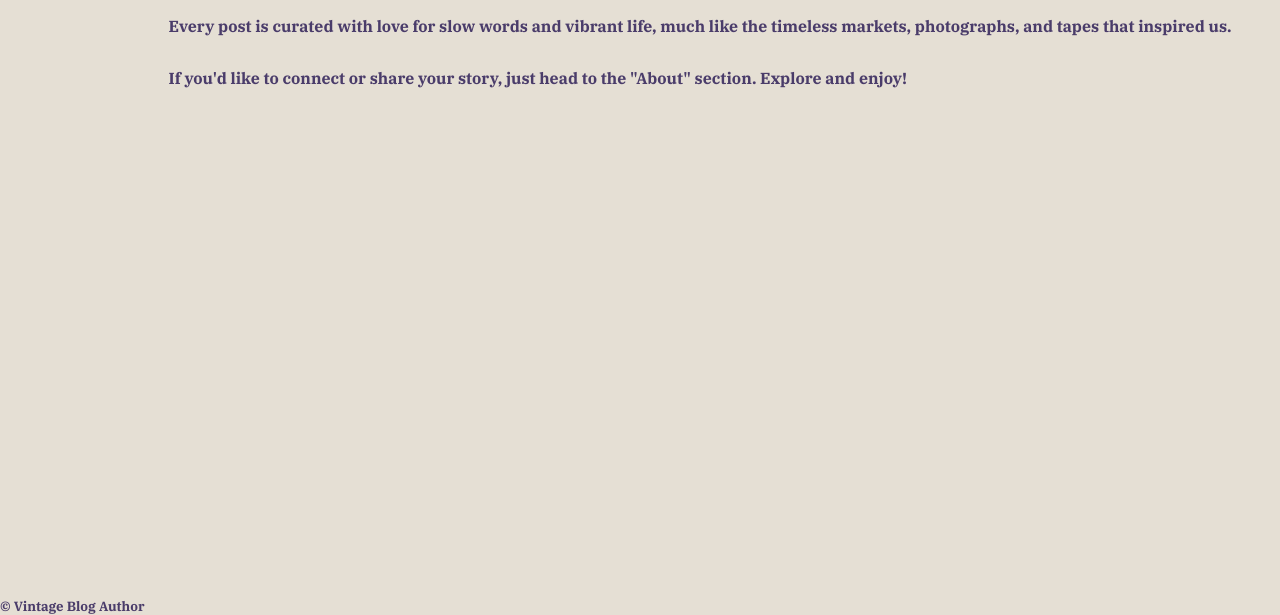
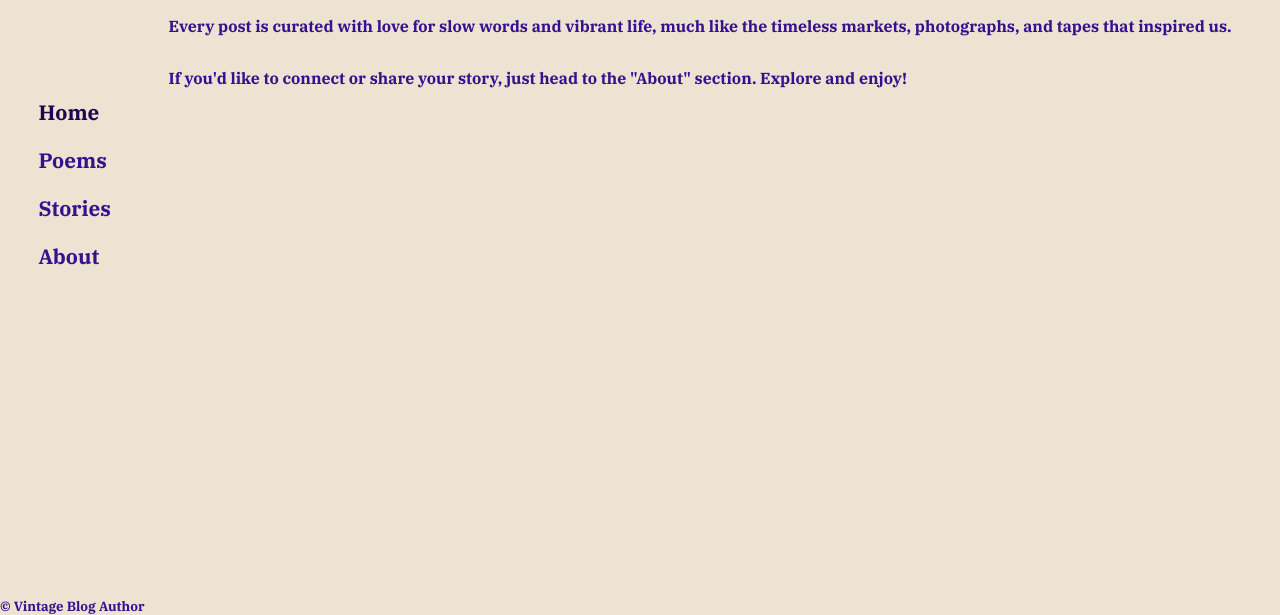
Before and after one commit to ritwyck/website, a plain HTML site: page index.html in a window 1280 px wide. Shown: the part 205-820 px from the top of the page. Drawn offline with Linux system fonts and the light colour scheme; a web font is replaced by a local one.

Commit message:
Update style.css

```diff
--- a/style.css
+++ b/style.css
@@ -1,49 +1,21 @@
 /* ================= Sant’Ambrogio-Inspired Blog Style (Dusty Beige & Deep Violet) ======================= */
 
-html, body {
-  margin: 0;
-  padding: 0;
-  box-sizing: border-box;
-  background: #e5dfd4; /* Light dusty beige background */
-  min-height: 100vh;
-}
-
-body {
-  font-family: 'IBM Plex Serif', 'Halant', serif;
-  color: #4a3c6a; /* Deep violet base text */
-  overflow-x: hidden;
-}
 body, html {
   margin: 0;
   padding: 0;
   box-sizing: border-box;
-  background: #e5dfd4;
+  background: #EDE3D2;
   min-height: 100vh;
   font-family: 'IBM Plex Serif', 'Halant', serif;
-  color: #4a3c6a;
+  color: #36108e;
 }
 
-.container {
-  display: flex;
-  flex-direction: row;
-  min-height: 100vh;
-}
 
-.main-menu.vertical {
-  display: flex;
-  flex-direction: column;
-  align-items: flex-start;
-  background: none;
-  padding: 2em 1.6em 2em 2.4em;
-  min-width: 130px;
-  height: 100vh;
-  box-sizing: border-box;
-}
 
 .menu-link {
   font-family: 'IBM Plex Serif', serif;
   font-weight: 700;
-  color: #4a3c6a;
+  color: #36108e;
   text-decoration: none;
   font-size: 1.3em;
   margin-bottom: 1em;
@@ -55,12 +27,12 @@ body, html {
 
 .menu-link.active {
   font-weight: bold;
-  color: #160046;
+  color: #1d064e;
   text-decoration: bold;
 }
 
 .menu-link:hover {
-  color: #160046;
+  color: #1d064e;
   text-decoration: bold;
 }
 
@@ -70,3 +42,25 @@ body, html {
   display: flex;
   flex-direction: column;
 }
+
+
+.container {
+  display: flex;
+  flex-direction: row;
+  min-height: 100vh;
+}
+
+/* Center the menu vertically using flex */
+.main-menu.vertical {
+  display: flex;
+  flex-direction: column;
+  align-items: flex-start;
+  justify-content: center;      /* This centers the menu vertically */
+  background: none;
+
+  padding: 2em 1.6em 2em 2.4em;
+  min-width: 130px;
+  height: 100vh;                /* Take full viewport height */
+  box-sizing: border-box;
+  position: relative;
+}
```
